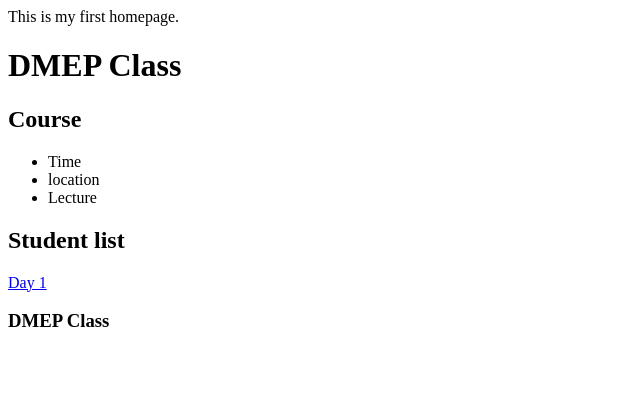
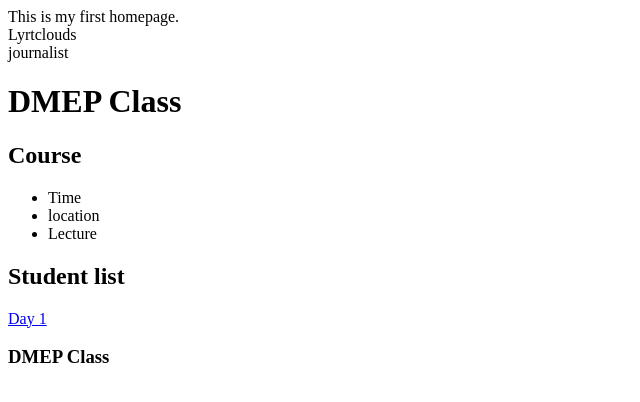
Before and after one commit to lyrtclouds/lyrtclouds.github.io, a plain HTML site: page index.html in a window 1280 px wide. Shown: the whole page, without its empty margins (0-640 px from the left). Drawn offline with Linux system fonts and the light colour scheme.

Commit message:
Update index.html

```diff
--- a/index.html
+++ b/index.html
@@ -4,6 +4,8 @@
   </head>
   <body>
     This is my first homepage.
+    <div class="name">Lyrtclouds</div>
+            <div class="description">journalist</div>
     <h1>DMEP Class</h1>
     <h2>Course</h2>
     <ul>
```
